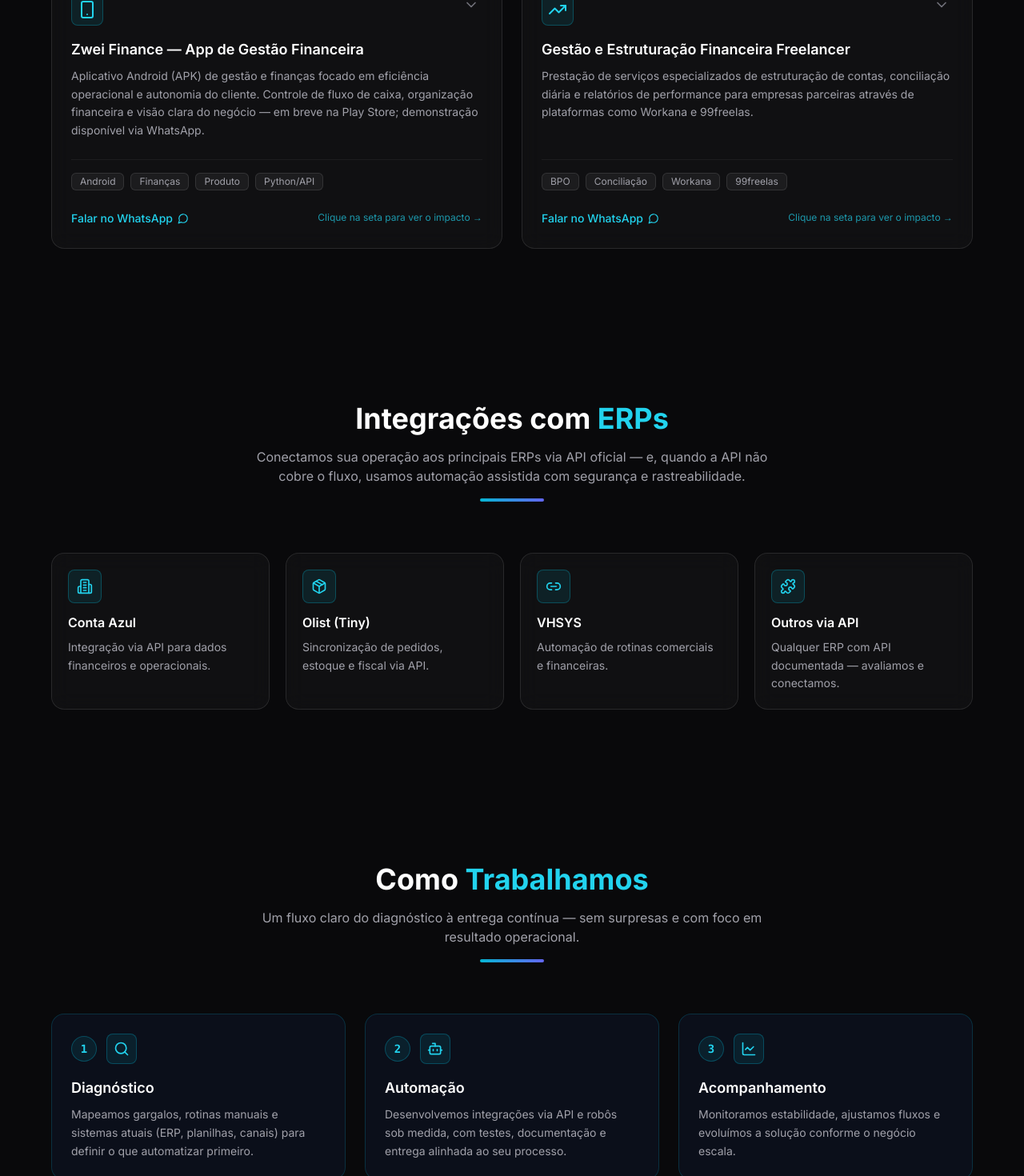
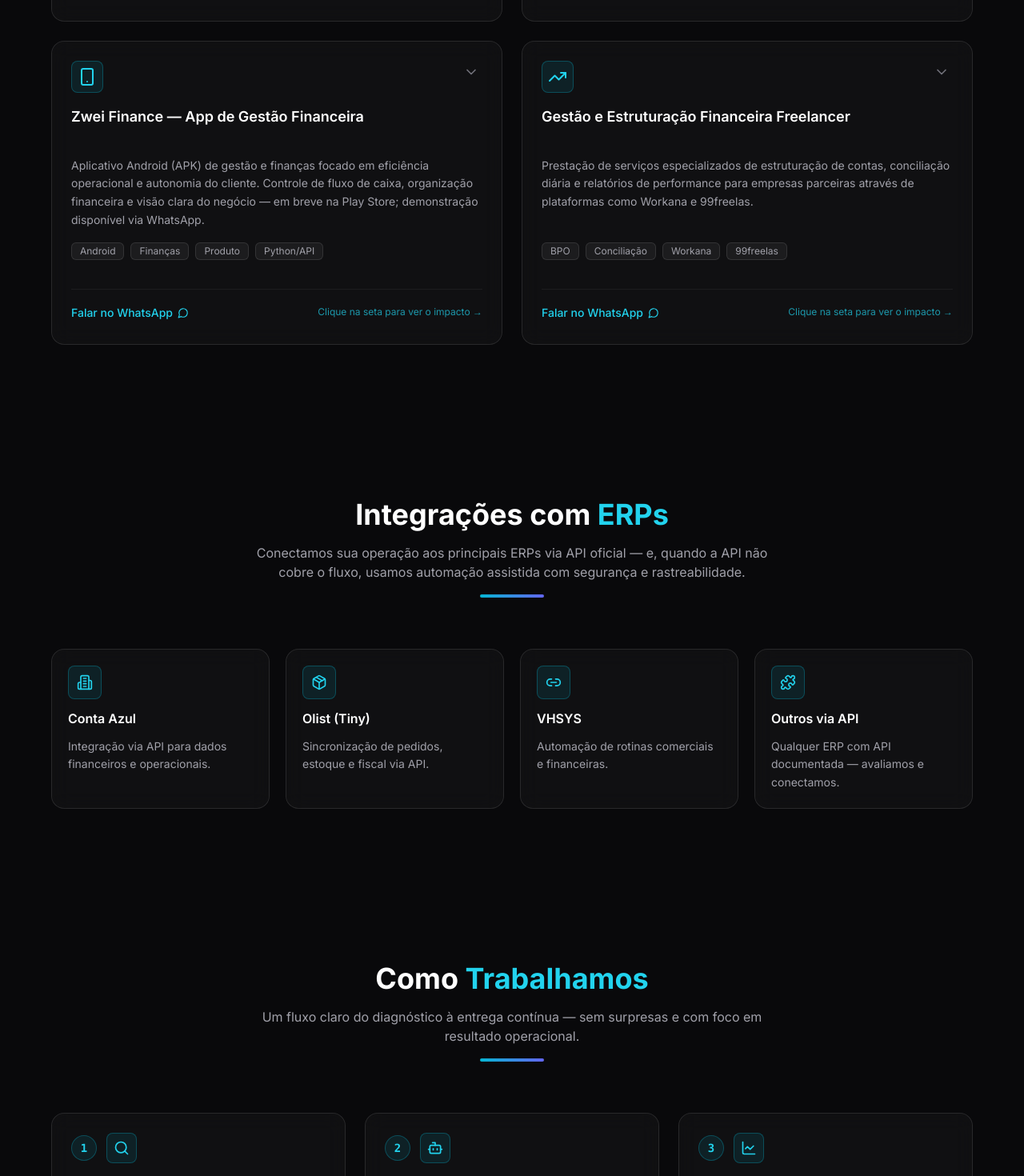
Before and after one commit to ZweiSpy/vinicius-archtech, a Next.js app: page / in a window 1280 px wide. Shown: the part 4260-5730 px from the top of the page at 80% size. Built offline with nearby package versions, Linux system fonts and the light colour scheme.

Commit message:
fix(ui): stabilize heights and perfect alignment for cards below services

```diff
--- a/src/components/IntegrationsSection.tsx
+++ b/src/components/IntegrationsSection.tsx
@@ -47,10 +47,10 @@ export function IntegrationsSection() {
                 <div className="mb-3 inline-flex self-start rounded-lg border border-cyan-500/30 bg-cyan-500/10 p-2.5 text-cyan-400 transition-colors group-hover:border-cyan-400/50 group-hover:text-cyan-300">
                   <Icon className="h-5 w-5" />
                 </div>
-                <h3 className="text-base font-semibold text-white">
+                <h3 className="text-base font-semibold text-white sm:min-h-[1.75rem]">
                   {item.name}
                 </h3>
-                <p className="mt-2 flex-1 text-sm leading-relaxed text-zinc-400">
+                <p className="mt-2 flex-1 text-sm leading-relaxed text-zinc-400 sm:min-h-[3rem]">
                   {item.description}
                 </p>
               </motion.div>
--- a/src/components/PortfolioSection.tsx
+++ b/src/components/PortfolioSection.tsx
@@ -94,9 +94,13 @@ function ProjectCard({
           </button>
         </div>
 
-        <h3 className="mt-4 text-lg font-semibold text-white">{title}</h3>
+        <h3 className="mt-4 text-lg font-semibold text-white sm:min-h-[3.5rem]">
+          {title}
+        </h3>
 
-        <p className="mt-2 text-sm leading-relaxed text-zinc-400">{description}</p>
+        <p className="mt-2 text-sm leading-relaxed text-zinc-400 sm:min-h-[5rem]">
+          {description}
+        </p>
 
         <AnimatePresence>
           {expanded && (
@@ -116,10 +120,8 @@ function ProjectCard({
             </motion.div>
           )}
         </AnimatePresence>
-      </div>
 
-      <div className="mt-6 border-t border-white/5 pt-4">
-        <div className="flex flex-wrap gap-2 mb-4">
+        <div className="mt-auto flex min-h-[58px] flex-wrap content-start gap-2 pt-4">
           {tags.map((tag) => (
             <span
               key={tag}
@@ -129,8 +131,10 @@ function ProjectCard({
             </span>
           ))}
         </div>
+      </div>
 
-        <div className="flex items-center justify-between gap-2 pt-1 min-h-[32px]">
+      <div className="mt-4 border-t border-white/5 pt-3">
+        <div className="flex items-center justify-between gap-2 min-h-[32px]">
           {(showSiteCta || showWhatsappCta) ? (
             <div>
               {showSiteCta && (
--- a/src/components/ProcessSection.tsx
+++ b/src/components/ProcessSection.tsx
@@ -39,7 +39,7 @@ export function ProcessSection() {
                 whileInView={{ opacity: 1, y: 0 }}
                 viewport={{ once: true, margin: "-50px" }}
                 transition={{ duration: 0.5, delay: index * 0.1 }}
-                className="group relative flex h-full flex-col rounded-2xl border border-cyan-500/20 bg-slate-900/50 p-6 backdrop-blur-sm transition-all duration-300 hover:border-cyan-500/40 hover:shadow-lg hover:shadow-cyan-500/20"
+                className="group relative flex h-full flex-col rounded-2xl border border-white/10 bg-white/[0.03] p-6 backdrop-blur-md transition-all duration-300 hover:border-cyan-500/30 hover:shadow-lg hover:shadow-cyan-500/10"
               >
                 <div className="mb-4 flex items-center gap-3">
                   <span className="flex h-8 w-8 items-center justify-center rounded-full border border-cyan-500/30 bg-cyan-500/10 font-mono text-sm font-semibold text-cyan-400">
@@ -49,10 +49,10 @@ export function ProcessSection() {
                     <Icon className="h-5 w-5" />
                   </div>
                 </div>
-                <h3 className="mb-2 text-lg font-semibold text-white">
+                <h3 className="mb-2 text-lg font-semibold text-white sm:min-h-[1.75rem]">
                   {step.title}
                 </h3>
-                <p className="flex-1 text-sm leading-relaxed text-zinc-400">
+                <p className="flex-1 text-sm leading-relaxed text-zinc-400 sm:min-h-[4.5rem]">
                   {step.description}
                 </p>
               </motion.div>
--- a/src/components/ToolsSection.tsx
+++ b/src/components/ToolsSection.tsx
@@ -1,5 +1,6 @@
 "use client";
 
+import { motion } from "framer-motion";
 import {
   Code,
   DollarSign,
@@ -37,8 +38,12 @@ export function ToolsSection() {
             const Icon = meta.icon;
 
             return (
-              <div
+              <motion.div
                 key={block.title}
+                initial={{ opacity: 0, y: 20 }}
+                whileInView={{ opacity: 1, y: 0 }}
+                viewport={{ once: true, margin: "-40px" }}
+                transition={{ duration: 0.5, delay: index * 0.1 }}
                 className="group flex h-full flex-col rounded-2xl border border-white/10 bg-white/[0.03] p-6 backdrop-blur-md transition-all duration-300 hover:border-cyan-500/30 hover:shadow-lg hover:shadow-cyan-500/10"
               >
                 <div
@@ -47,11 +52,11 @@ export function ToolsSection() {
                   <Icon className="h-6 w-6 text-white" />
                 </div>
 
-                <h3 className="mb-4 text-lg font-semibold text-white">
+                <h3 className="mb-4 text-lg font-semibold text-white sm:min-h-[1.75rem]">
                   {block.title}
                 </h3>
 
-                <div className="flex flex-1 flex-wrap content-start gap-2">
+                <div className="flex flex-1 flex-wrap content-start gap-2 sm:min-h-[5.5rem]">
                   {block.skills.map((skill) => (
                     <span
                       key={skill}
@@ -61,7 +66,7 @@ export function ToolsSection() {
                     </span>
                   ))}
                 </div>
-              </div>
+              </motion.div>
             );
           })}
         </div>
--- a/src/lib/dictionaries.ts
+++ b/src/lib/dictionaries.ts
@@ -412,7 +412,12 @@ export const dictionaries: Record<Locale, Dictionary> = {
         },
         {
           title: "Idiomas e Diferenciais",
-          skills: ["Inglês", "Inteligência Artificial aplicada"],
+          skills: [
+            "Inglês",
+            "Inteligência Artificial aplicada",
+            "Engenharia de Prompts",
+            "Arquitetura de Soluções",
+          ],
         },
       ],
     },
@@ -779,7 +784,12 @@ export const dictionaries: Record<Locale, Dictionary> = {
         },
         {
           title: "Languages & Differentiators",
-          skills: ["English", "Applied Artificial Intelligence"],
+          skills: [
+            "English",
+            "Applied Artificial Intelligence",
+            "Prompt Engineering",
+            "Solution Architecture",
+          ],
         },
       ],
     },
```
